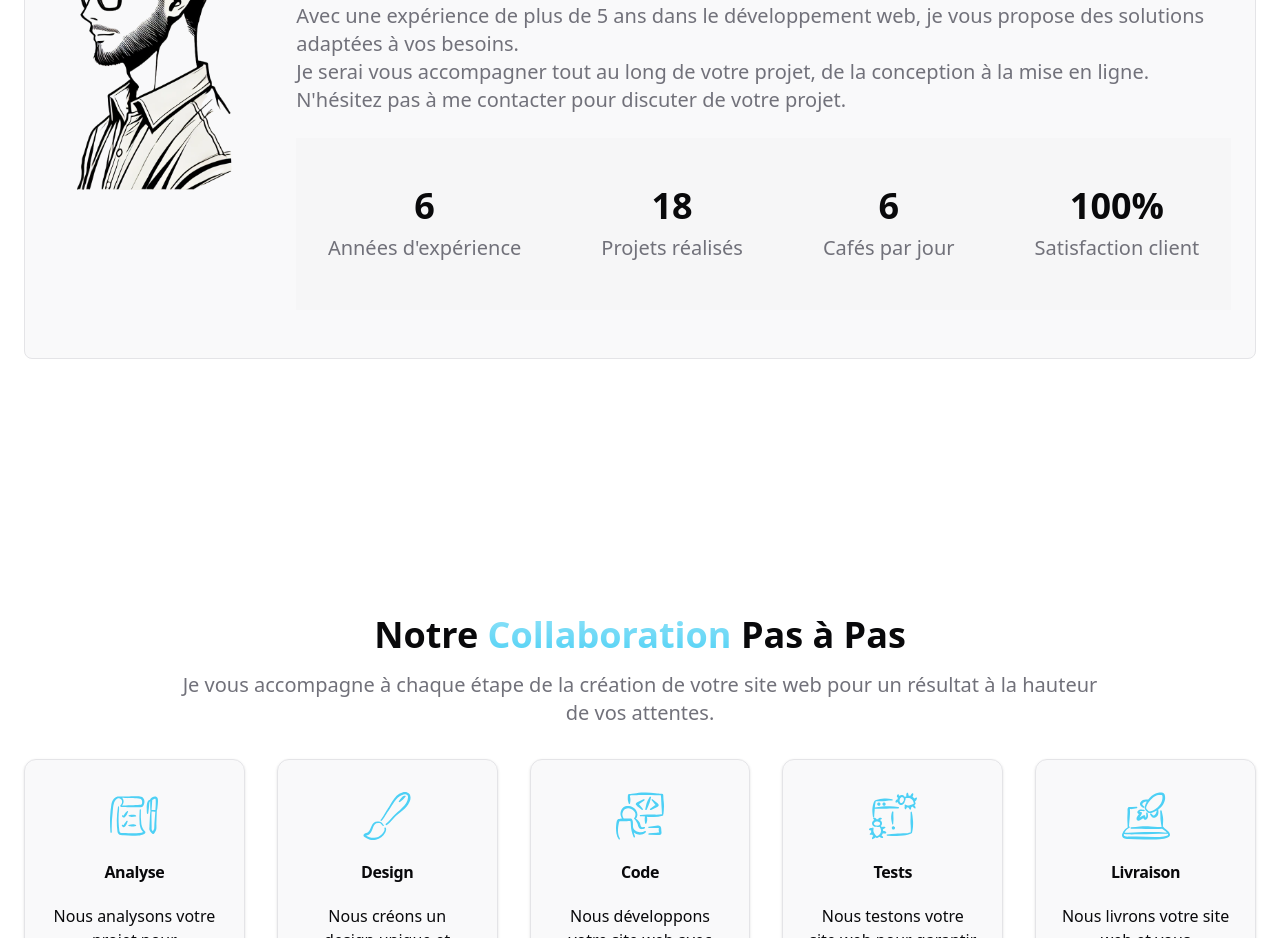
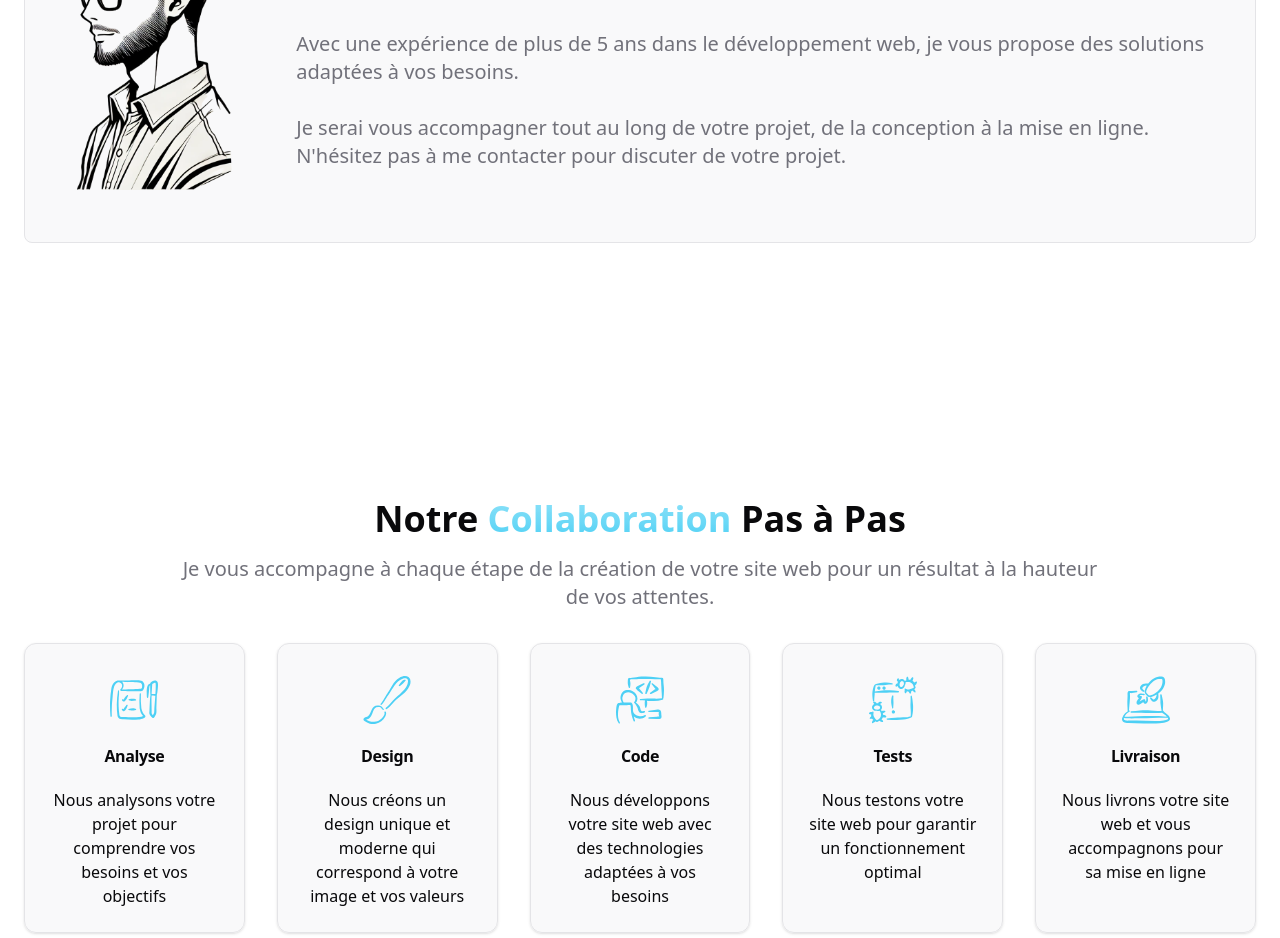
Before and after one commit to DopeCloudd/portfolio_freelance_react, a React (Vite) app: page / in a window 1280 px wide. Shown: the part 1100-2038 px from the top of the page. Built offline with nearby package versions, Linux system fonts and the light colour scheme.

Commit message:
chore: Remove unused Statistics component from About page

```diff
--- a/src/components/About.tsx
+++ b/src/components/About.tsx
@@ -1,5 +1,4 @@
 import portrait from "@/assets/file.png";
-import { Statistics } from "@/components/Statistics";
 
 export const About = () => {
   return (
@@ -23,15 +22,16 @@ export const About = () => {
                 Développeur web freelance basé à Montpellier, je vous accompagne
                 dans la création de votre site ou application web sur mesure.
                 <br />
+                <br />
                 Avec une expérience de plus de 5 ans dans le développement web,
                 je vous propose des solutions adaptées à vos besoins.
+                <br />
                 <br />
                 Je serai vous accompagner tout au long de votre projet, de la
                 conception à la mise en ligne. N'hésitez pas à me contacter pour
                 discuter de votre projet.
               </p>
             </div>
-            <Statistics />
           </div>
         </div>
       </div>
```
